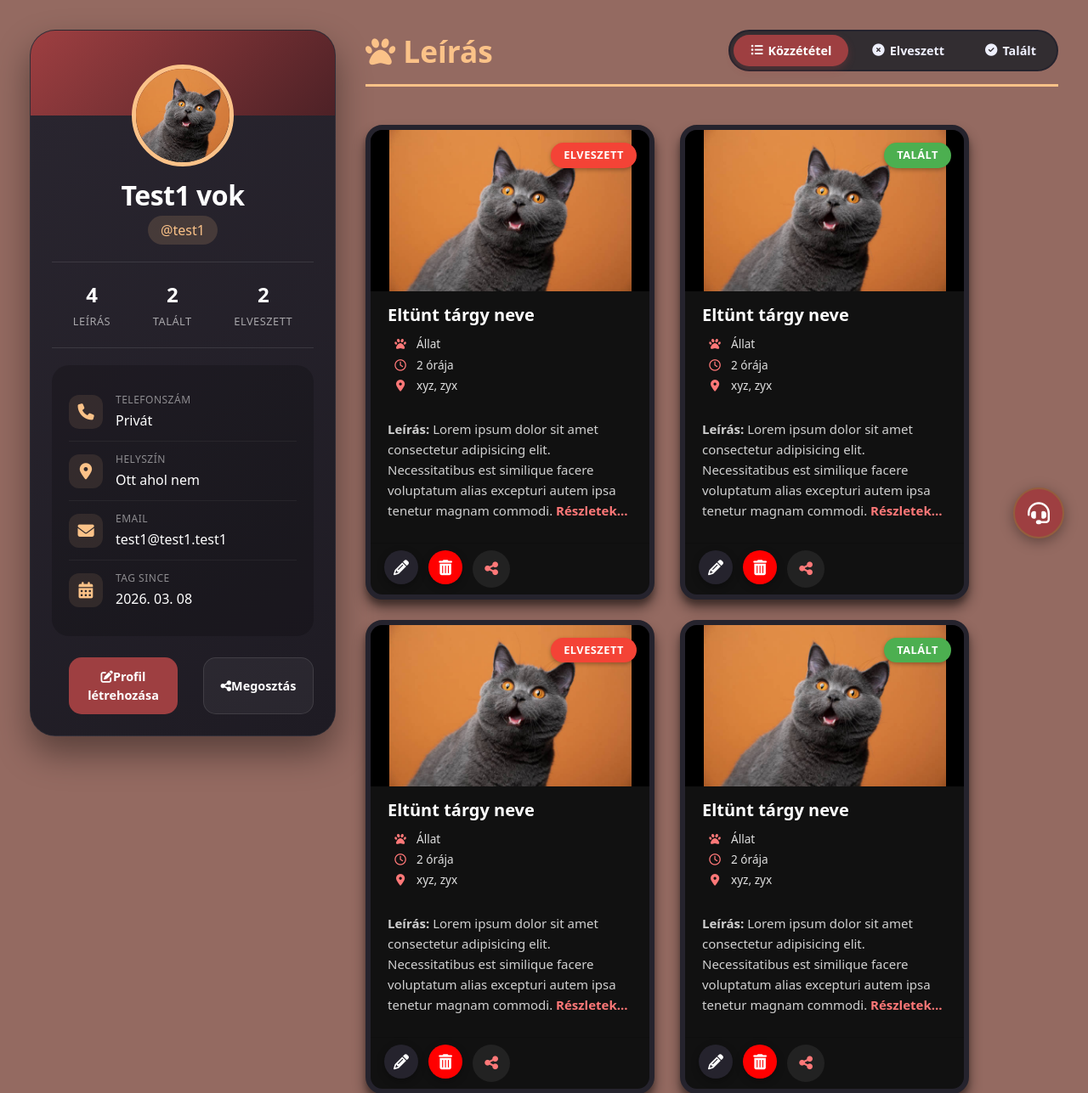
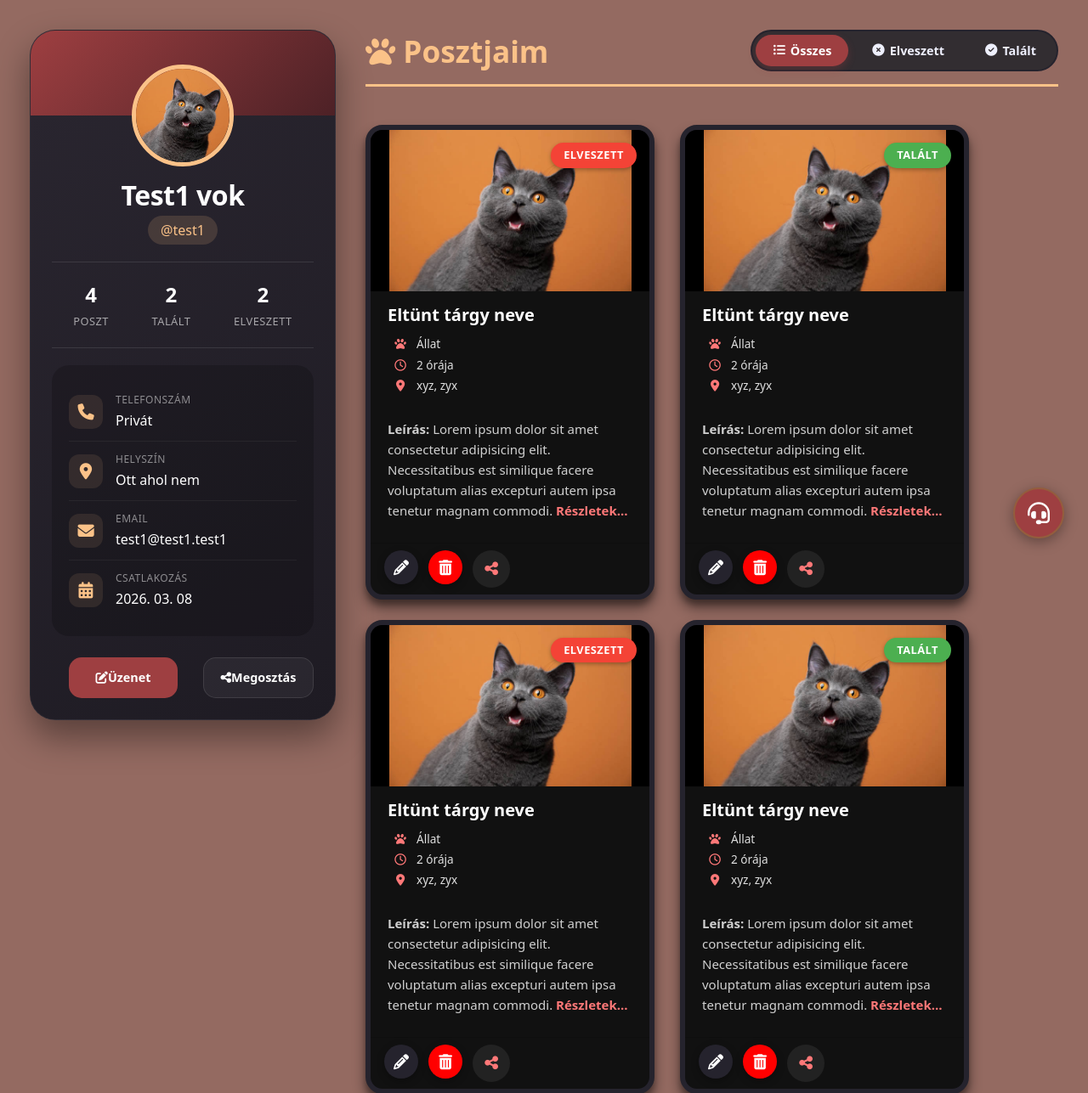
Before and after one commit to NagyRekaLaura/elveszett-targyak, a Flask app: page /profile/1 in a window 1280 px wide. Shown: the part 138-1425 px from the top of the page at 85% size. Run offline with Flask 3, Linux system fonts and the light colour scheme; data comes from the database, SQL or seed files in the repository; some libraries are stand-ins or nearby versions.

Commit message:
i18 javitások: első rész

```diff
--- a/static/locales/en.json
+++ b/static/locales/en.json
@@ -8,7 +8,7 @@
   },
   "footer": {
     "brand": "Lost&Found",
-    "description": "Help us find.",
+    "description": "We help you find it.",
     "quickLinks": "Quick Links",
     "home": "Home",
     "posting": "Posting",
@@ -56,14 +56,16 @@
       "lost": "Lost",
       "found": "Found",
       "close": "Close",
-      "publish": "Publish"
+      "publish": "Publish",
+      "all": "All"
     },
     "card": {
       "details": "Details...",
       "hoursAgo": "{hours} hours ago",
       "message": "Message",
       "share": "Share",
-      "timestamp": "Timestamp"
+      "timestamp": "Timestamp",
+      "description": "Description: "
     }
   },
   "login": {
@@ -108,7 +110,9 @@
     "qrCode": "Scan this QR code with your authenticator app",
     "enterCode": "Enter the 6-digit code shown in the app:",
     "incorrectCode": "Incorrect code, please try again.",
-    "verify": "Verify and Enable"
+    "verify": "Verify and Enable",
+    "memberSince": "Member since",
+    "edit": "Edit Profile"
   },
   "messages": {
     "title": "Messages",
@@ -123,7 +127,7 @@
     "contact": "Contact",
     "category": "Category",
     "gender": "Gender",
-    "description": "Description",
+    "number": "All",
     "map": "Map",
     "contactSection": "Contact",
     "contactText": "If you think this is your item or know the owner, contact:",
@@ -131,7 +135,8 @@
     "sendMessage": "Send Message",
     "sendEmail": "Send Email",
     "sender": "Sender",
-    "previousAds": "Previous postings"
+    "previousAds": "Previous postings",
+    "postsTitle": "My Posts"
   },
   "error404": {
     "title": "404 - Page Not Found",
--- a/templates/login.html
+++ b/templates/login.html
@@ -33,9 +33,9 @@
                 </div>
                 <input type="hidden" name="type" value="login">
 
-                <button type="submit" class="btn login-button" data-i18n="login.loginButton">
+                <button type="submit" class="btn login-button">
                     <i class="fas fa-sign-in-alt"></i>
-                    Bejelentkezés
+                    <span data-i18n="login.loginButton">Bejelentkezés</span>
                 </button>
 
                 <div class="register-section">
--- a/templates/profile.html
+++ b/templates/profile.html
@@ -22,7 +22,7 @@
                 <div class="profile-stats">
                     <div class="stat-item">
                         <span class="stat-number">4</span>
-                        <span class="stat-label" data-i18n="post.description">Poszt</span>
+                        <span class="stat-label" data-i18n="post.number">Poszt</span>
                     </div>
                     <div class="stat-item">
                         <span class="stat-number">2</span>
@@ -78,7 +78,7 @@
                             <i class="fas fa-calendar-alt"></i>
                         </div>
                         <div class="detail-content">
-                            <span class="label">Tag since</span>
+                            <span class="label" data-i18n="profile.memberSince">Csatlakozás</span>
                             <span class="value">{{ user.created_at.strftime('%Y. %m. %d') }}</span>
                         </div>
                     </div>
@@ -86,7 +86,7 @@
 
                 <div class="profile-actions">
                     <button class="btn btn-primary">
-                        <i class="fas fa-edit"></i><span data-i18n="profile.createButton">{{ 'Szerkesztés' if user.id == current_user.id else 'Üzenet' }}</span>
+                        <i class="fas fa-edit"></i><span data-i18n="profile.edit">{{ 'Szerkesztés' if user.id == current_user.id else 'Üzenet' }}</span>
                     </button>
                     <button class="btn">
                         <i class="fas fa-share-alt"></i><span data-i18n="home.card.share"> Megosztás</span>
@@ -100,12 +100,12 @@
     <div class="posts-right">
         <div class="posts-container">
             <div class="posts-title-section">
-                <h1><i class="fas fa-paw"></i> <span data-i18n="post.description">Posztjaim</span></h1>
+                <h1><i class="fas fa-paw"></i> <span data-i18n="post.postsTitle">Posztjaim</span></h1>
 
                 <!-- SZŰRŐ GOMBOK - IDE KERÜLTEK A BADGE HELYÉRE -->
                 <div class="filter-buttons">
                     <button class="filter-btn active" data-filter="all">
-                        <i class="fas fa-list-ul"></i><span data-i18n="home.modal.publish"> Összes</span>
+                        <i class="fas fa-list-ul"></i><span data-i18n="home.modal.all"> Összes</span>
                     </button>
                     <button class="filter-btn" data-filter="lost">
                         <i class="fas fa-times-circle"></i><span data-i18n="home.modal.lost"> Eltűnt</span>
@@ -133,7 +133,7 @@
             <span class="card-time"><i class="far fa-clock me-1"></i><span data-i18n="home.card.hoursAgo" data-i18n-hours="2">2 órája</span></span>
             <p class="card-location"><i class="fas fa-map-marker-alt me-1"></i>xyz, zyx</p>
         </div>
-                    <p class="card-text"><strong> Leírás: </strong>Lorem ipsum dolor sit amet consectetur adipisicing
+                    <p class="card-text"><strong data-i18n="home.card.description"> Leírás: </strong>Lorem ipsum dolor sit amet consectetur adipisicing
             elit. Necessitatibus est similique facere voluptatum alias excepturi autem ipsa tenetur magnam
             commodi.
             <span class="text-end" data-i18n="home.card.details">Részletek...</span>
@@ -160,7 +160,7 @@
             <span class="card-time"><i class="far fa-clock me-1"></i><span data-i18n="home.card.hoursAgo" data-i18n-hours="2">2 órája</span></span>
             <p class="card-location"><i class="fas fa-map-marker-alt me-1"></i>xyz, zyx</p>
         </div>
-                    <p class="card-text"><strong> Leírás: </strong>Lorem ipsum dolor sit amet consectetur adipisicing
+                    <p class="card-text"><strong data-i18n="home.card.description"> Leírás: </strong>Lorem ipsum dolor sit amet consectetur adipisicing
             elit. Necessitatibus est similique facere voluptatum alias excepturi autem ipsa tenetur magnam
             commodi.
             <span class="text-end" data-i18n="home.card.details">Részletek...</span>
@@ -188,7 +188,7 @@
             <span class="card-time"><i class="far fa-clock me-1"></i><span data-i18n="home.card.hoursAgo" data-i18n-hours="2">2 órája</span></span>
             <p class="card-location"><i class="fas fa-map-marker-alt me-1"></i>xyz, zyx</p>
         </div>
-                    <p class="card-text"><strong> Leírás: </strong>Lorem ipsum dolor sit amet consectetur adipisicing
+                    <p class="card-text"><strong data-i18n="home.card.description"> Leírás: </strong>Lorem ipsum dolor sit amet consectetur adipisicing
             elit. Necessitatibus est similique facere voluptatum alias excepturi autem ipsa tenetur magnam
             commodi.
             <span class="text-end" data-i18n="home.card.details">Részletek...</span>
@@ -215,7 +215,7 @@
             <span class="card-time"><i class="far fa-clock me-1"></i><span data-i18n="home.card.hoursAgo" data-i18n-hours="2">2 órája</span></span>
             <p class="card-location"><i class="fas fa-map-marker-alt me-1"></i>xyz, zyx</p>
         </div>
-                    <p class="card-text"><strong> Leírás: </strong>Lorem ipsum dolor sit amet consectetur adipisicing
+                    <p class="card-text"><strong data-i18n="home.card.description"> Leírás: </strong>Lorem ipsum dolor sit amet consectetur adipisicing
             elit. Necessitatibus est similique facere voluptatum alias excepturi autem ipsa tenetur magnam
             commodi.
             <span class="text-end" data-i18n="home.card.details">Részletek...</span>
```
Also changed, not shown: templates/createprofile.html (+15 -15 lines), templates/home.html (+17 -17 lines).
